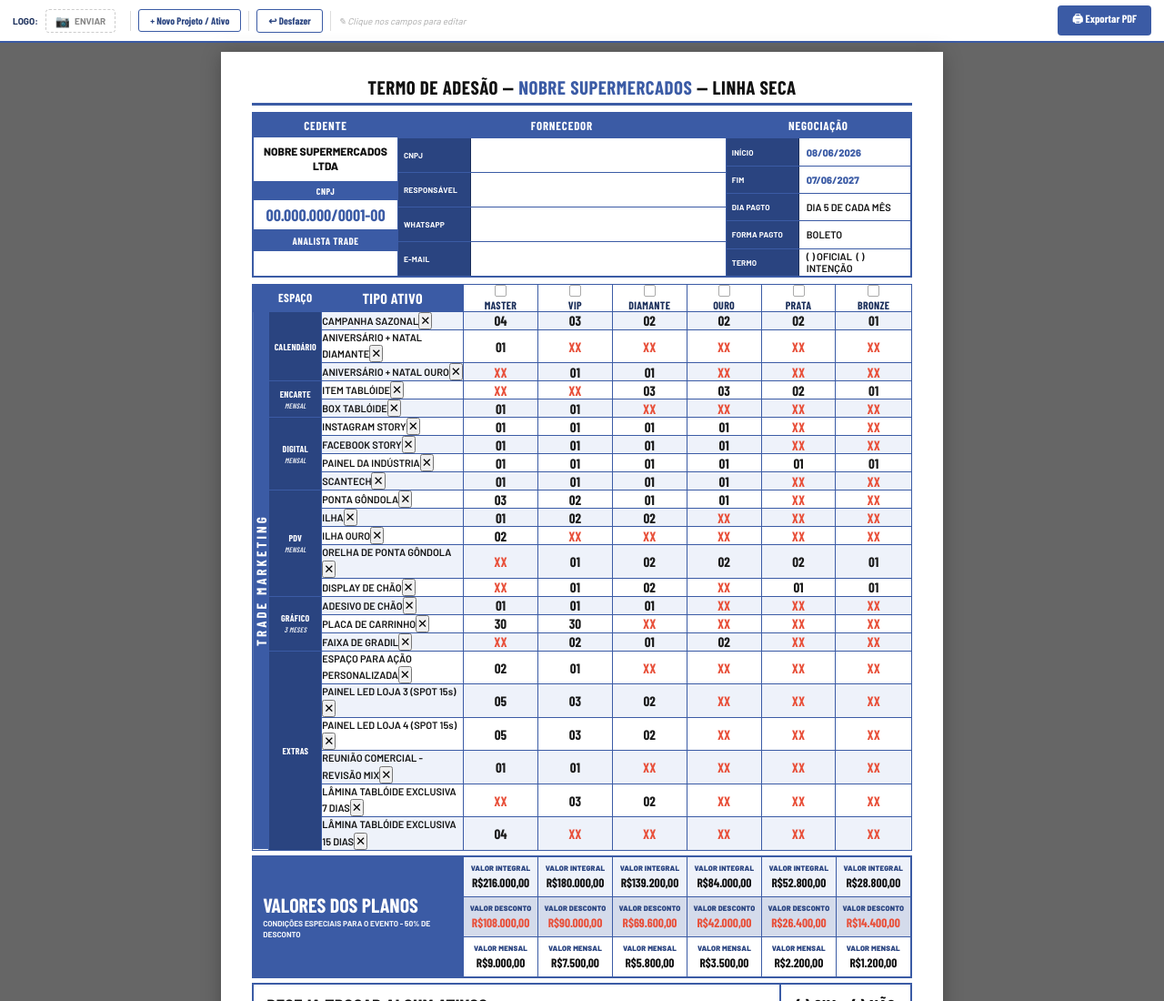
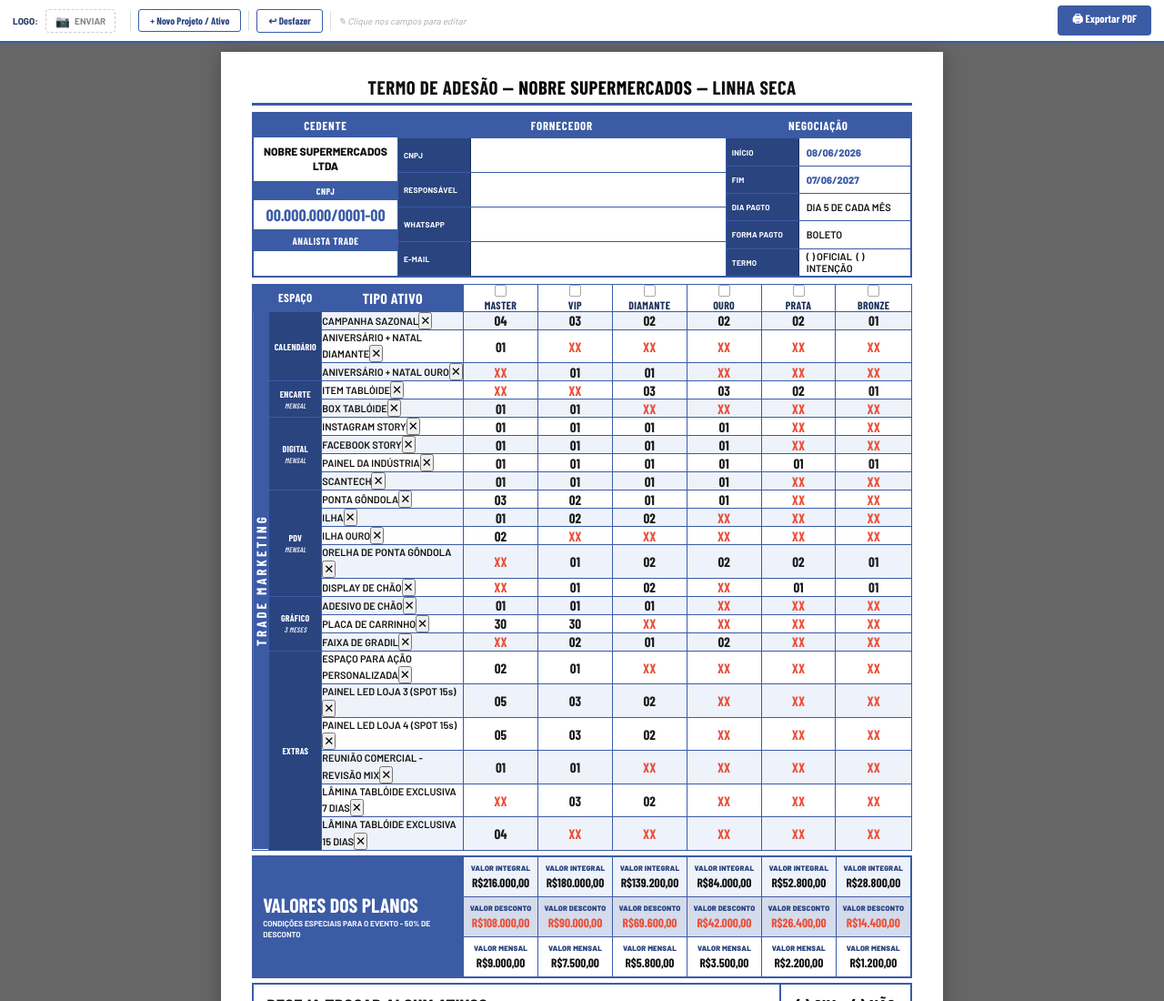
Before and after one commit to guilhermedefreitasdiniz/termos, a plain HTML site: page index.html in a window 1280 px wide. Shown: the top 1100 px of the page at 91% size. Drawn offline with nearby package versions, Linux system fonts and the light colour scheme; a web font is replaced by a local one.

Commit message:
texto todo preto no título

```diff
--- a/index.html
+++ b/index.html
@@ -58,7 +58,7 @@
 .ttl{font-family:'Barlow Condensed',sans-serif;font-weight:900;font-size:21px;color:#111;
   text-align:center;letter-spacing:.5px;padding-bottom:5px;border-bottom:3px solid var(--pri);
   margin-bottom:7px;flex-shrink:0;}
-.ttl span{color:var(--pri);}
+.ttl span{color:black;}
 
 /* ═══ CABEÇALHO — altura fixa 32mm ═══ */
 .hdr{display:flex;border:2px solid var(--pri);margin-bottom:7px;flex-shrink:0;}
```
